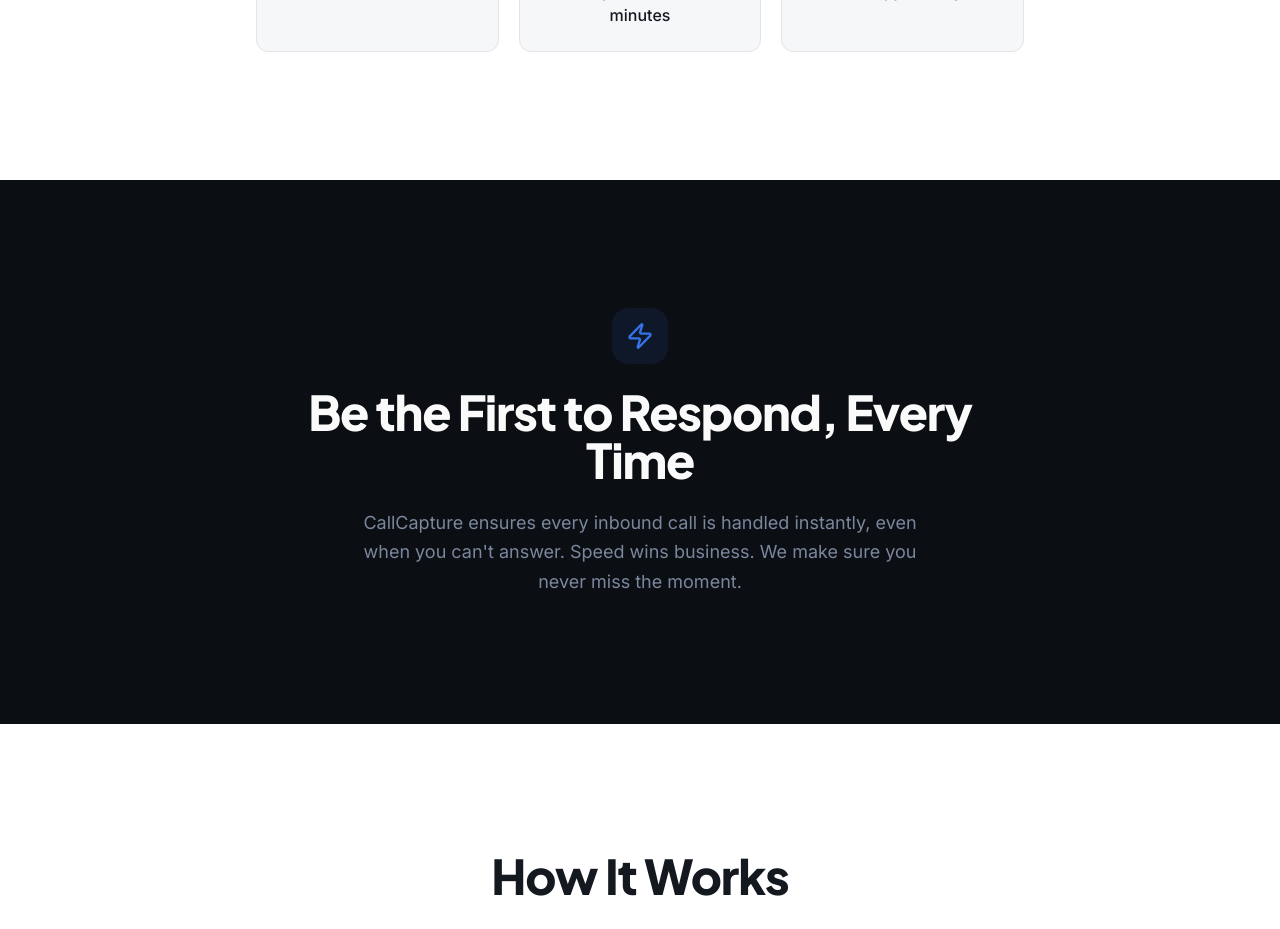
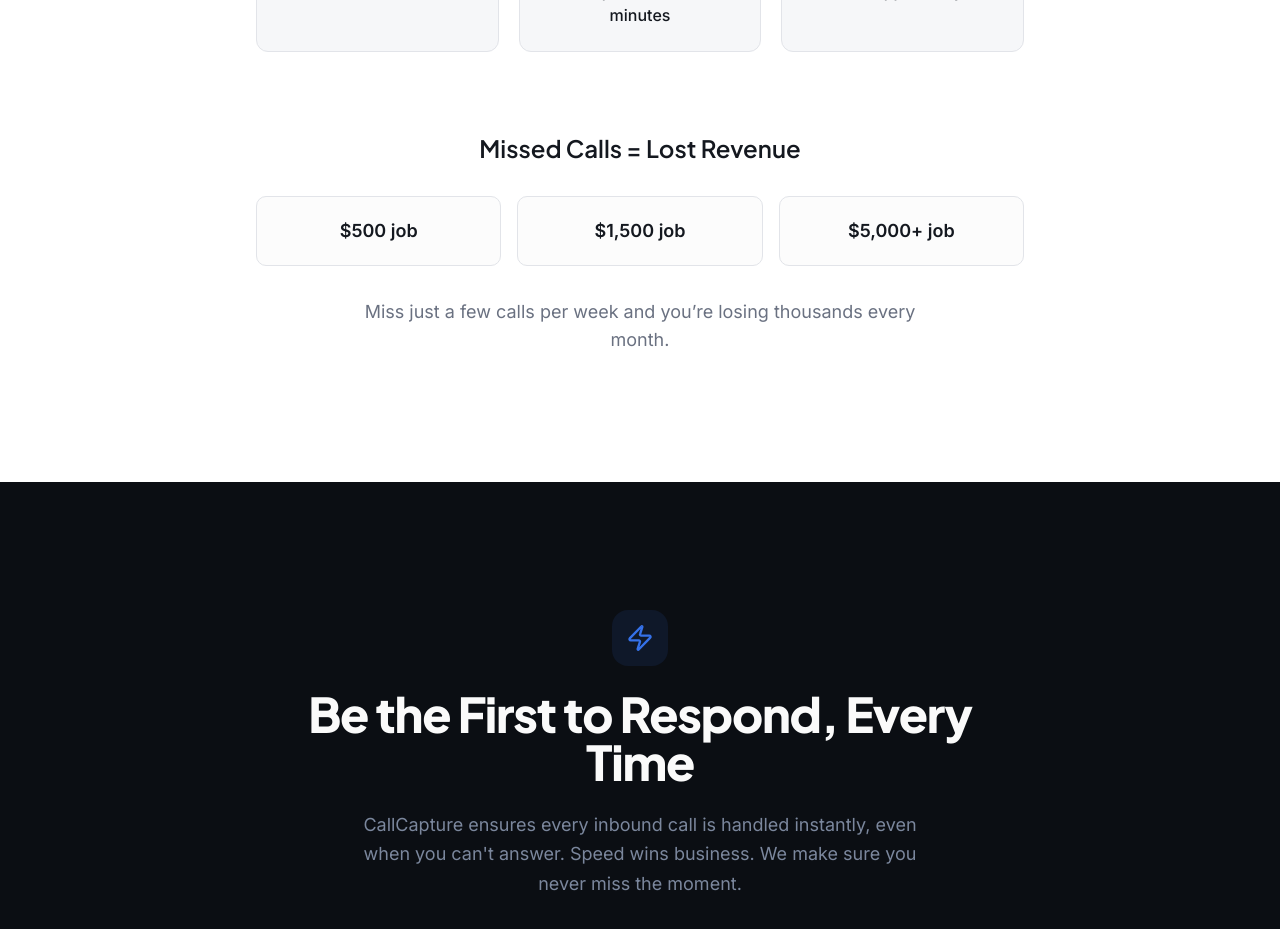
Before and after one commit to birdsinspace-gif/callcapture-nextjs, a Next.js app: page / in a window 1280 px wide. Shown: the part 1140-2069 px from the top of the page. Built offline with nearby package versions, Linux system fonts and the light colour scheme.

Commit message:
Update Problem.tsx

```diff
--- a/src/components/landing/Problem.tsx
+++ b/src/components/landing/Problem.tsx
@@ -4,7 +4,7 @@
 import { XCircle } from "lucide-react";
 
 const bullets = [
-  "Most callers don\u2019t leave voicemails",
+  "Most callers don’t leave voicemails",
   "They move on to the next provider within minutes",
   "Every missed call is a lost opportunity",
 ];
@@ -12,6 +12,7 @@
 const Problem = () => (
   <section className="bg-background py-24 md:py-32">
     <div className="container mx-auto px-6">
+      {/* Header */}
       <motion.div
         className="mx-auto max-w-2xl text-center"
         initial={{ opacity: 0, y: 20 }}
@@ -25,6 +26,7 @@
         </h2>
       </motion.div>
 
+      {/* Pain bullets */}
       <div className="mx-auto mt-14 grid max-w-3xl gap-5 md:grid-cols-3">
         {bullets.map((text, i) => (
           <motion.div
@@ -42,6 +44,34 @@
           </motion.div>
         ))}
       </div>
+
+      {/* 🔥 MONEY SECTION (NEW) */}
+      <motion.div
+        className="mx-auto mt-20 max-w-3xl text-center"
+        initial={{ opacity: 0, y: 20 }}
+        whileInView={{ opacity: 1, y: 0 }}
+        viewport={{ once: true }}
+        transition={{ duration: 0.6 }}
+      >
+        <h3 className="text-xl font-semibold text-foreground md:text-2xl">
+          Missed Calls = Lost Revenue
+        </h3>
+
+        <div className="mt-8 grid grid-cols-1 gap-4 sm:grid-cols-3">
+          {["$500 job", "$1,500 job", "$5,000+ job"].map((item, i) => (
+            <div
+              key={i}
+              className="rounded-lg border border-border bg-muted/30 px-6 py-5 text-lg font-semibold text-foreground"
+            >
+              {item}
+            </div>
+          ))}
+        </div>
+
+        <p className="mx-auto mt-8 max-w-xl text-base leading-relaxed text-muted-foreground md:text-lg">
+          Miss just a few calls per week and you’re losing thousands every month.
+        </p>
+      </motion.div>
     </div>
   </section>
 );
```
